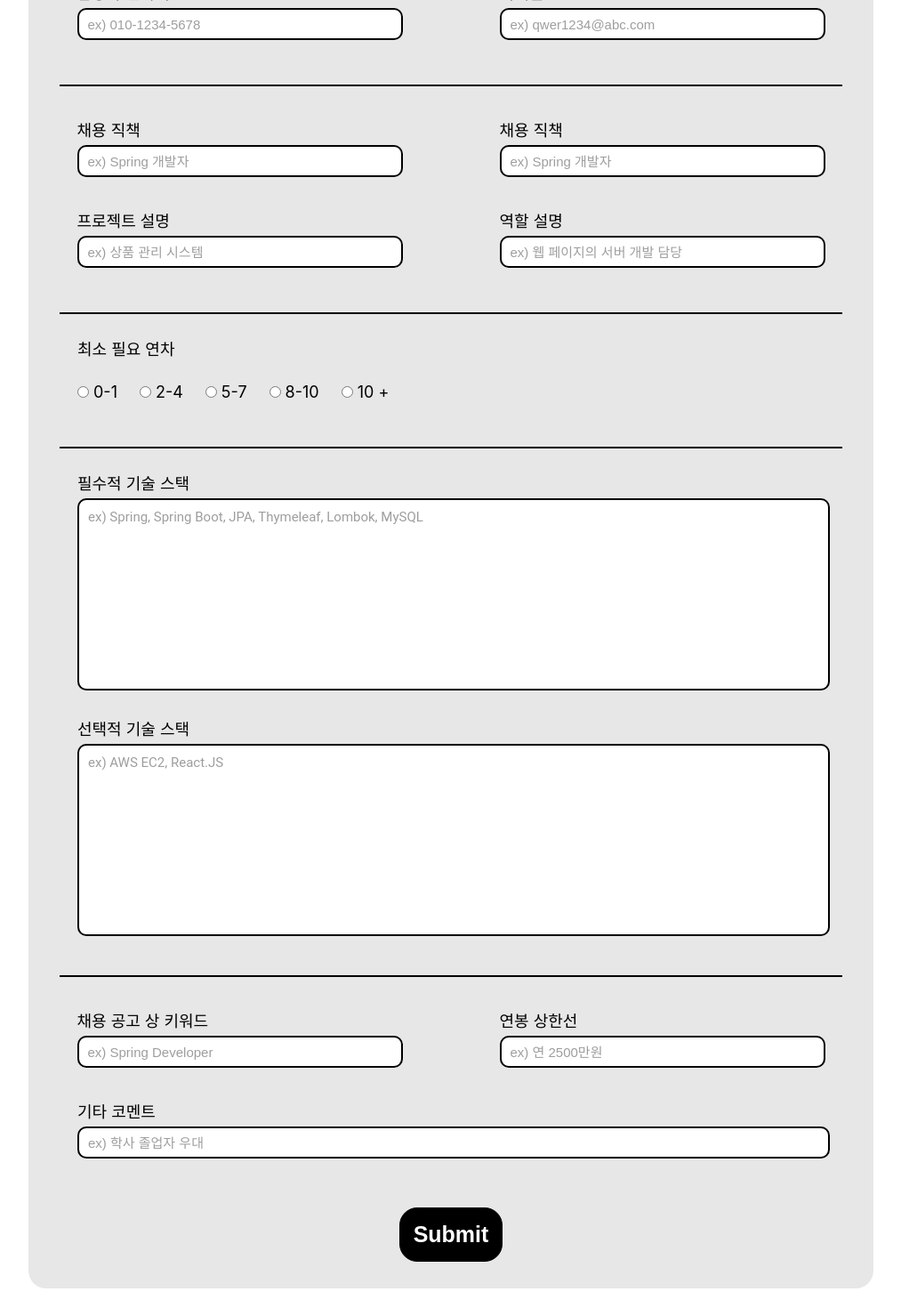
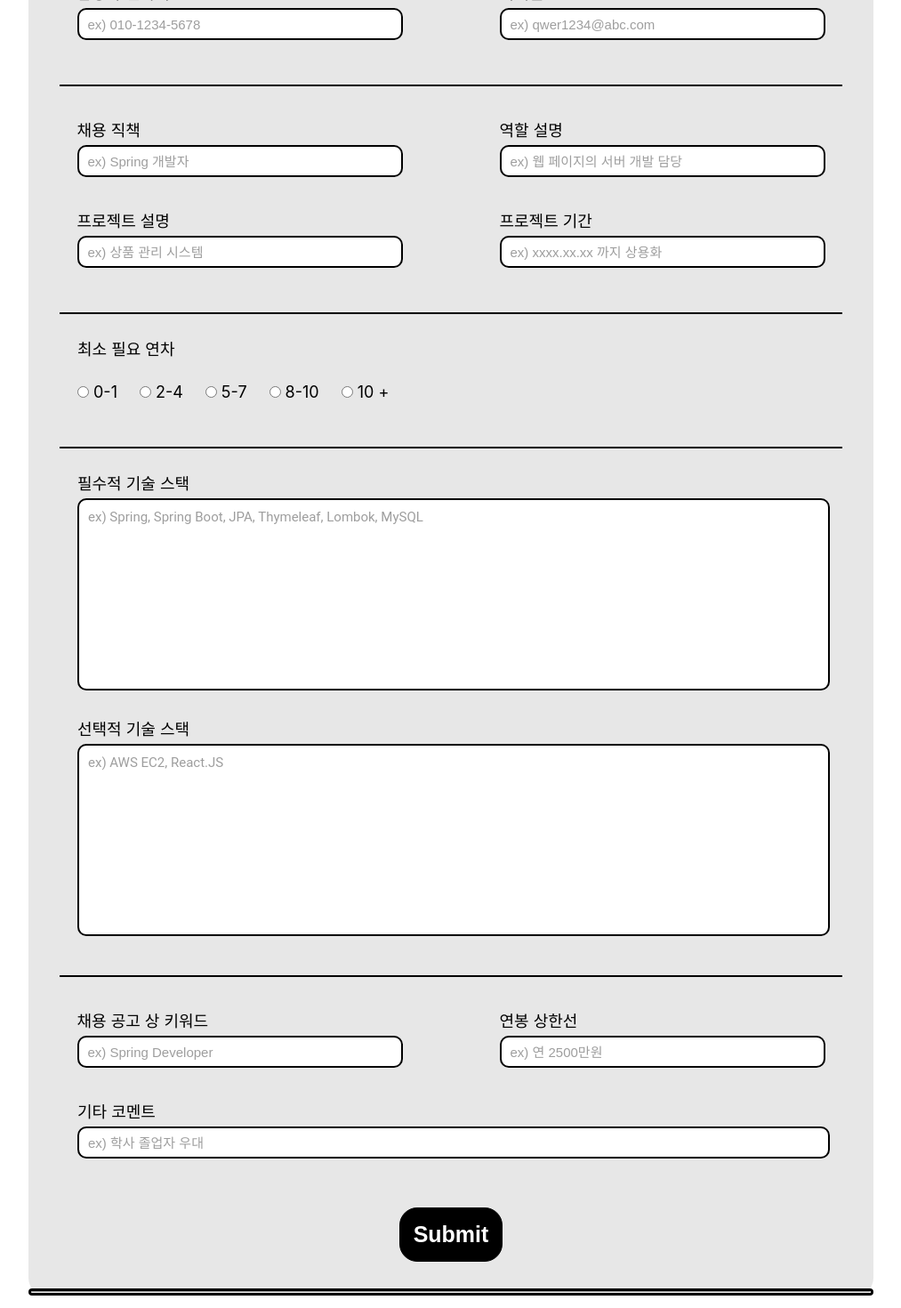
Before and after one commit to Nomad-Link/Nomad-Link, a React (Create React App) app in the folder src/main/client/: page /recruit in a window 1280 px wide. Shown: the part 860-2330 px from the top of the page at 89% size, without its empty margins (133-1146 px from the left). Built offline with nearby package versions, Linux system fonts and the light colour scheme.

Commit message:
Test recruitmentFormRequestDto

```diff
--- a/src/main/client/src/components/units/RecruitForm.jsx
+++ b/src/main/client/src/components/units/RecruitForm.jsx
@@ -24,10 +24,27 @@ function RecruitForm() {
   } = useForm();
 
   const [text, setText] = useState("");
+  const [title, setTitle] = useState("");
   const onSubmit = (data) => {
-    console.log(data);
-    setText(JSON.stringify(data));
-    // setText(data.techStack);
+    const recruitmentFormRequestDto = {
+      companyName: data.companyName,
+      managerName: data.managerName,
+      managerPhoneNumber: data.managerPhoneNumber,
+      managerEmail: data.managerEmail,
+      recruitmentPosition: data.recruitmentPosition,
+      projectDescription: data.projectDescription,
+      projectPeriod: data.projectPeriod,
+      roleDescription: data.roleDescription,
+      minimumAnnual: data.minimumAnnual,
+      essentialSkillStack: data.essentialSkillStack,
+      optionalSkillStack: data.optionalSkillStack,
+      keywords: data.keywords,
+      maximumSalary: data.maximumSalary,
+      etcComment: data.etcComment,
+    };
+    console.log(recruitmentFormRequestDto);
+    setText(JSON.stringify(recruitmentFormRequestDto));
+    setTitle(recruitmentFormRequestDto.companyName);
   };
 
   return (
@@ -51,10 +68,14 @@ function RecruitForm() {
               <Label>담당자 이름</Label>
               <InputS
                 placeholder="ex) 홍길동"
-                style={errors.managerName ? { border: "2px solid #ff0000" } : {}}
+                style={
+                  errors.managerName ? { border: "2px solid #ff0000" } : {}
+                }
                 {...register("managerName", { required: true })}
               />
-              {errors.managerName && <Error>담당자 이름을 입력해 주세요.</Error>}
+              {errors.managerName && (
+                <Error>담당자 이름을 입력해 주세요.</Error>
+              )}
             </InputDiv>
           </BoxFlex>
           <BoxFlex>
@@ -63,17 +84,21 @@ function RecruitForm() {
               <InputS
                 placeholder="ex) 010-1234-5678"
                 style={
-                  errors.managerPhoneNumber ? { border: "2px solid #ff0000" } : {}
+                  errors.managerPhoneNumber
+                    ? { border: "2px solid #ff0000" }
+                    : {}
                 }
                 {...register("managerPhoneNumber", {
                   required: true,
                   pattern: /^01([0|1|6|7|8|9])-?([0-9]{3,4})-?([0-9]{4})$/,
                 })}
               />
-              {errors.managerPhoneNumber && errors.managerPhoneNumber.type === "required" && (
+              {errors.managerPhoneNumber &&
+                errors.managerPhoneNumber.type === "required" && (
                   <Error>연락처를 작성해 주세요.</Error>
                 )}
-              {errors.managerPhoneNumber && errors.managerPhoneNumber.type === "pattern" && (
+              {errors.managerPhoneNumber &&
+                errors.managerPhoneNumber.type === "pattern" && (
                   <Error>연락처 형식에 맞게 작성해 주세요. (지역번호 X)</Error>
                 )}
             </InputDiv>
@@ -81,17 +106,21 @@ function RecruitForm() {
               <Label>이메일</Label>
               <InputS
                 placeholder="ex) qwer1234@abc.com"
-                style={errors.managerEmail ? { border: "2px solid #ff0000" } : {}}
+                style={
+                  errors.managerEmail ? { border: "2px solid #ff0000" } : {}
+                }
                 {...register("managerEmail", {
                   required: true,
                   pattern:
                     /^([\w-]+(?:\.[\w-]+)*)@((?:[\w-]+\.)*\w[\w-]{0,66})\.([a-z]{2,6}(?:\.[a-z]{2})?)$/i,
                 })}
               />
-              {errors.managerEmail && errors.managerEmail.type === "required" && (
+              {errors.managerEmail &&
+                errors.managerEmail.type === "required" && (
                   <Error>이메일을 작성해 주세요.</Error>
                 )}
-              {errors.managerEmail && errors.managerEmail.type === "pattern" && (
+              {errors.managerEmail &&
+                errors.managerEmail.type === "pattern" && (
                   <Error>이메일 형식에 맞게 작성해 주세요.</Error>
                 )}
             </InputDiv>
@@ -104,33 +133,15 @@ function RecruitForm() {
               <Label>채용 직책</Label>
               <InputS
                 placeholder="ex) Spring 개발자"
-                style={errors.recruitmentPosition ? { border: "2px solid #ff0000" } : {}}
+                style={
+                  errors.recruitmentPosition
+                    ? { border: "2px solid #ff0000" }
+                    : {}
+                }
                 {...register("recruitmentPosition", { required: true })}
               />
-              {errors.recruitmentPosition && <Error>채용 직책을 입력해 주세요.</Error>}
-            </InputDiv>
-            <InputDiv>
-              <Label>채용 직책</Label>
-              <InputS
-                placeholder="ex) Spring 개발자"
-                style={errors.recruitmentPosition ? { border: "2px solid #ff0000" } : {}}
-                {...register("recruitmentPosition", { required: true })}
-              />
-              {errors.recruitmentPosition && <Error>채용 직책을 입력해 주세요.</Error>}
-            </InputDiv>
-          </BoxFlex>
-          <BoxFlex>
-            <InputDiv>
-              <Label>프로젝트 설명</Label>
-              <InputS
-                placeholder="ex) 상품 관리 시스템"
-                style={
-                  errors.projectDescription ? { border: "2px solid #ff0000" } : {}
-                }
-                {...register("projectDescription", { required: true })}
-              />
-              {errors.projectDescription && (
-                <Error>프로젝트 설명을 입력해 주세요.</Error>
+              {errors.recruitmentPosition && (
+                <Error>채용 직책을 입력해 주세요.</Error>
               )}
             </InputDiv>
             <InputDiv>
@@ -142,7 +153,39 @@ function RecruitForm() {
                 }
                 {...register("roleDescription", { required: true })}
               />
-              {errors.roleDescription && <Error>역할 설명을 입력해 주세요.</Error>}
+              {errors.roleDescription && (
+                <Error>역할 설명을 입력해 주세요.</Error>
+              )}
+            </InputDiv>
+          </BoxFlex>
+          <BoxFlex>
+            <InputDiv>
+              <Label>프로젝트 설명</Label>
+              <InputS
+                placeholder="ex) 상품 관리 시스템"
+                style={
+                  errors.projectDescription
+                    ? { border: "2px solid #ff0000" }
+                    : {}
+                }
+                {...register("projectDescription", { required: true })}
+              />
+              {errors.projectDescription && (
+                <Error>프로젝트 설명을 입력해 주세요.</Error>
+              )}
+            </InputDiv>
+            <InputDiv>
+              <Label>프로젝트 기간</Label>
+              <InputS
+                placeholder="ex) xxxx.xx.xx 까지 상용화"
+                style={
+                  errors.projectPeriod ? { border: "2px solid #ff0000" } : {}
+                }
+                {...register("projectPeriod", { required: true })}
+              />
+              {errors.projectPeriod && (
+                <Error>프로젝트 기간을 입력해 주세요.</Error>
+              )}
             </InputDiv>
           </BoxFlex>
         </div>
@@ -210,7 +253,9 @@ function RecruitForm() {
             <InputL
               placeholder="ex) Spring, Spring Boot, JPA, Thymeleaf, Lombok, MySQL"
               style={
-                errors.essentialSkillStack ? { border: "2px solid #ff0000" } : {}
+                errors.essentialSkillStack
+                  ? { border: "2px solid #ff0000" }
+                  : {}
               }
               {...register("essentialSkillStack", { required: true })}
             />
@@ -239,10 +284,10 @@ function RecruitForm() {
               <Label>채용 공고 상 키워드</Label>
               <InputS
                 placeholder="ex) Spring Developer"
-                style={errors.etcComment ? { border: "2px solid #ff0000" } : {}}
-                {...register("etcComment", { required: true })}
+                style={errors.keywords ? { border: "2px solid #ff0000" } : {}}
+                {...register("keywords", { required: true })}
               />
-              {errors.etcComment && (
+              {errors.keywords && (
                 <Error>채용 공고 상 키워드를 입력해 주세요.</Error>
               )}
             </InputDiv>
@@ -264,14 +309,24 @@ function RecruitForm() {
             <Label>기타 코멘트</Label>
             <InputM
               placeholder="ex) 학사 졸업자 우대"
-              style={errors.comment ? { border: "2px solid #ff0000" } : {}}
-              {...register("comment", { required: true })}
+              style={errors.etcComment ? { border: "2px solid #ff0000" } : {}}
+              {...register("etcComment", { required: true })}
             />
-            {errors.comment && <Error>기타 코멘트를 입력해 주세요.</Error>}
+            {errors.etcComment && <Error>기타 코멘트를 입력해 주세요.</Error>}
           </BoxBlock>
         </div>
         <SendButton type="submit" />
+        {/* TEST DIV */}
+        <div
+          style={{
+            border: "3px solid black",
+            borderRadius: "5px",
+          }}
+        >
+          <p>{title}</p>
+          <hr />
           <p>{text}</p>
+        </div>
       </form>
     </Section>
   );
```
Lines whose indentation alone changed are shown as unchanged.
